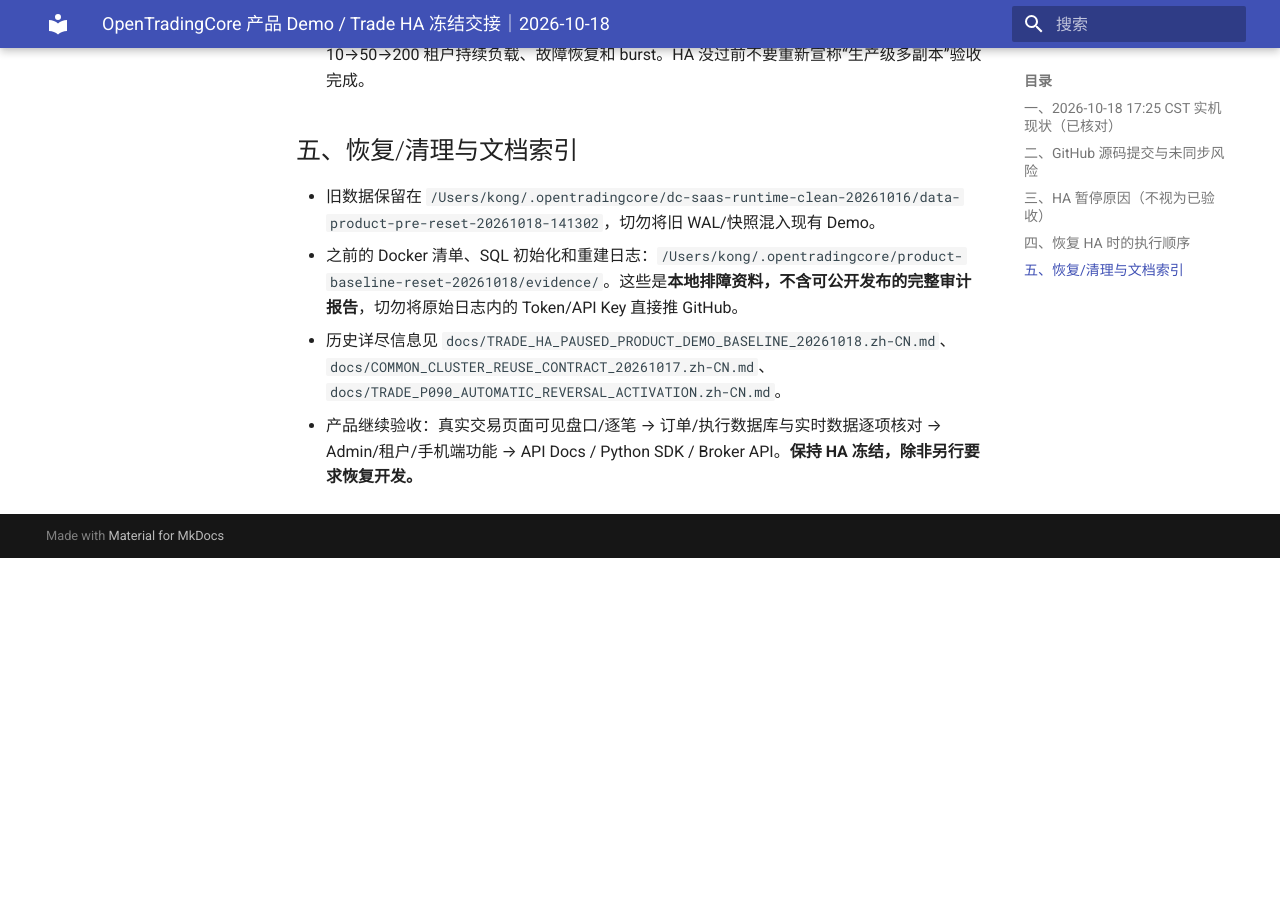
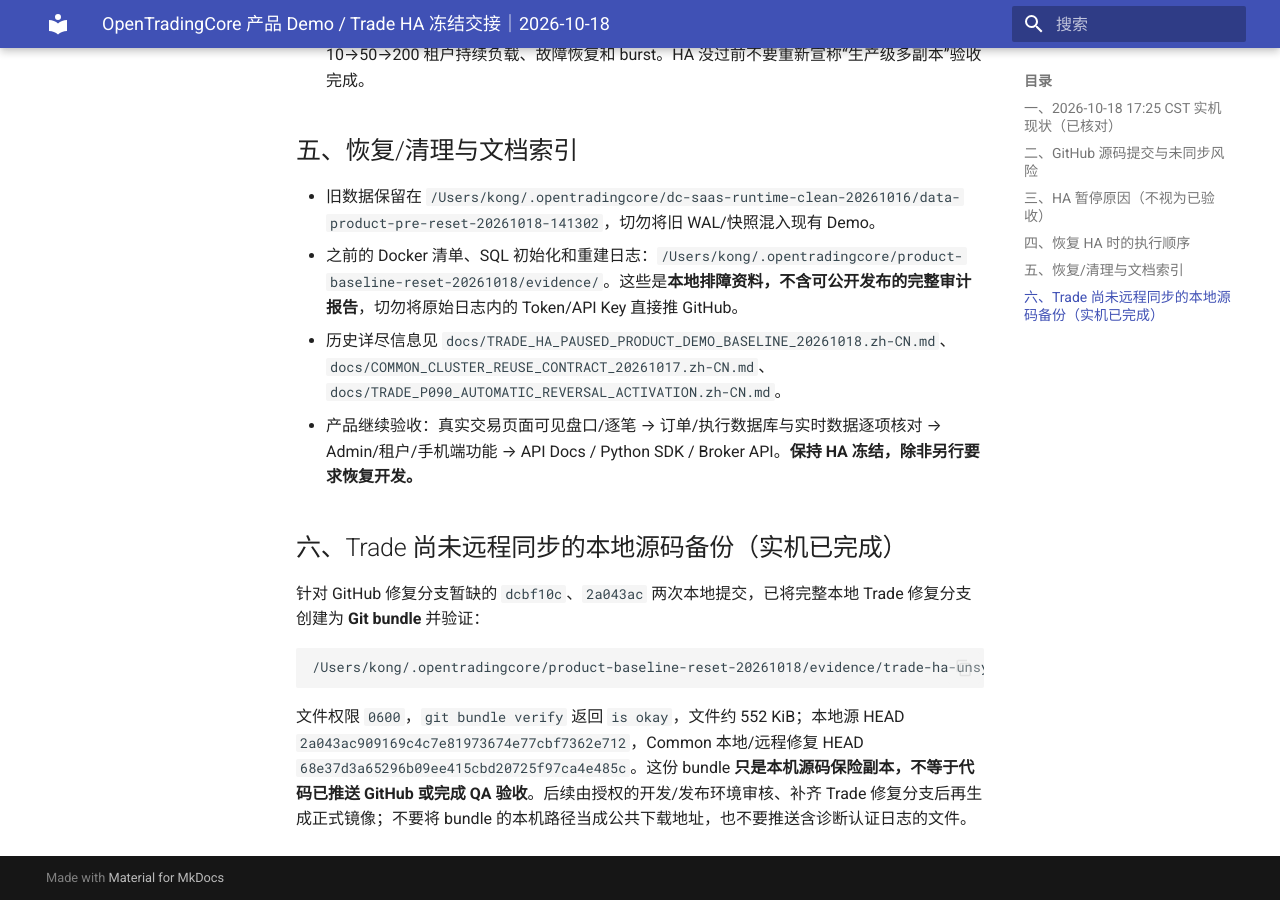
Before and after one commit to bliplink/dc-quant-deploy, an MkDocs documentation site: the page built from docs/PRODUCT_DEMO_AND_TRADE_HA_HANDOFF_20261018.zh-CN.md, in a window 1280 px wide and 900 px high, scrolled down 2835 px. Built offline with MkDocs 1.6.1 and Material for MkDocs 9.7.7, drawn with Linux system fonts in a browser that asks for light colours; before the commit the page ends 3393 px from its top, so only the background shows below that.

Commit message:
docs(saas): preserve local Trade source bundle reference and sync gap [skip ci]

````diff
--- a/docs/PRODUCT_DEMO_AND_TRADE_HA_HANDOFF_20261018.zh-CN.md
+++ b/docs/PRODUCT_DEMO_AND_TRADE_HA_HANDOFF_20261018.zh-CN.md
@@ -48,3 +48,14 @@
 - 之前的 Docker 清单、SQL 初始化和重建日志：`/Users/kong/.opentradingcore/product-baseline-reset-20261018/evidence/`。这些是**本地排障资料，不含可公开发布的完整审计报告**，切勿将原始日志内的 Token/API Key 直接推 GitHub。
 - 历史详尽信息见 `docs/TRADE_HA_PAUSED_PRODUCT_DEMO_BASELINE_20261018.zh-CN.md`、`docs/COMMON_CLUSTER_REUSE_CONTRACT_20261017.zh-CN.md`、`docs/TRADE_P090_AUTOMATIC_REVERSAL_ACTIVATION.zh-CN.md`。
 - 产品继续验收：真实交易页面可见盘口/逐笔 → 订单/执行数据库与实时数据逐项核对 → Admin/租户/手机端功能 → API Docs / Python SDK / Broker API。**保持 HA 冻结，除非另行要求恢复开发。**
+
+
+## 六、Trade 尚未远程同步的本地源码备份（实机已完成）
+
+针对 GitHub 修复分支暂缺的 `dcbf10c`、`2a043ac` 两次本地提交，已将完整本地 Trade 修复分支创建为 **Git bundle** 并验证：
+
+```
+/Users/kong/.opentradingcore/product-baseline-reset-20261018/evidence/trade-ha-unsynced-2a043ac-20261018.bundle
+```
+
+文件权限 `0600`，`git bundle verify` 返回 `is okay`，文件约 552 KiB；本地源 HEAD `2a043ac909169c4c7e81973674e77cbf7362e712`，Common 本地/远程修复 HEAD `68e37d3a65296b09ee415cbd20725f97ca4e485c`。这份 bundle **只是本机源码保险副本，不等于代码已推送 GitHub 或完成 QA 验收**。后续由授权的开发/发布环境审核、补齐 Trade 修复分支后再生成正式镜像；不要将 bundle 的本机路径当成公共下载地址，也不要推送含诊断认证日志的文件。
````
